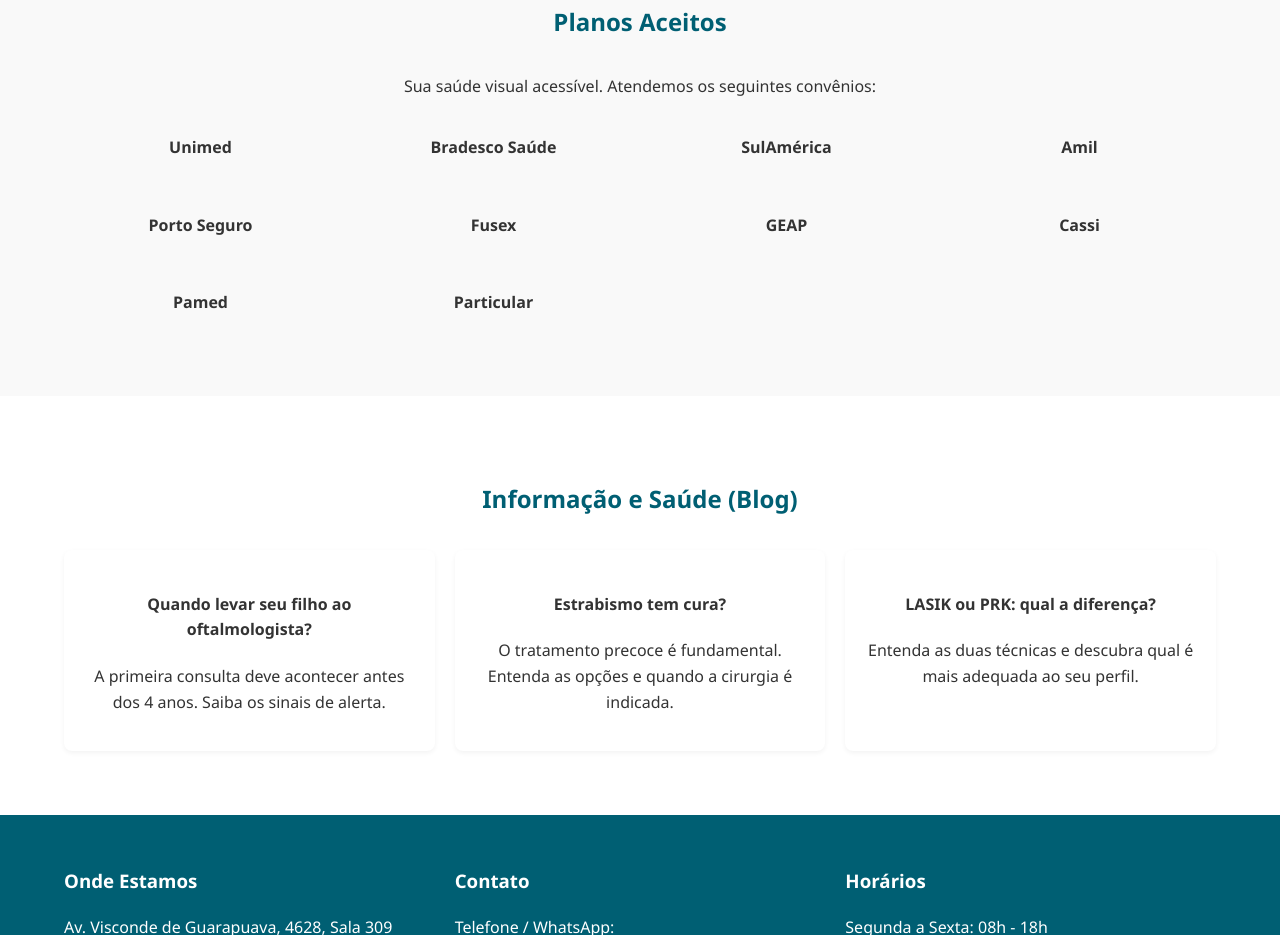
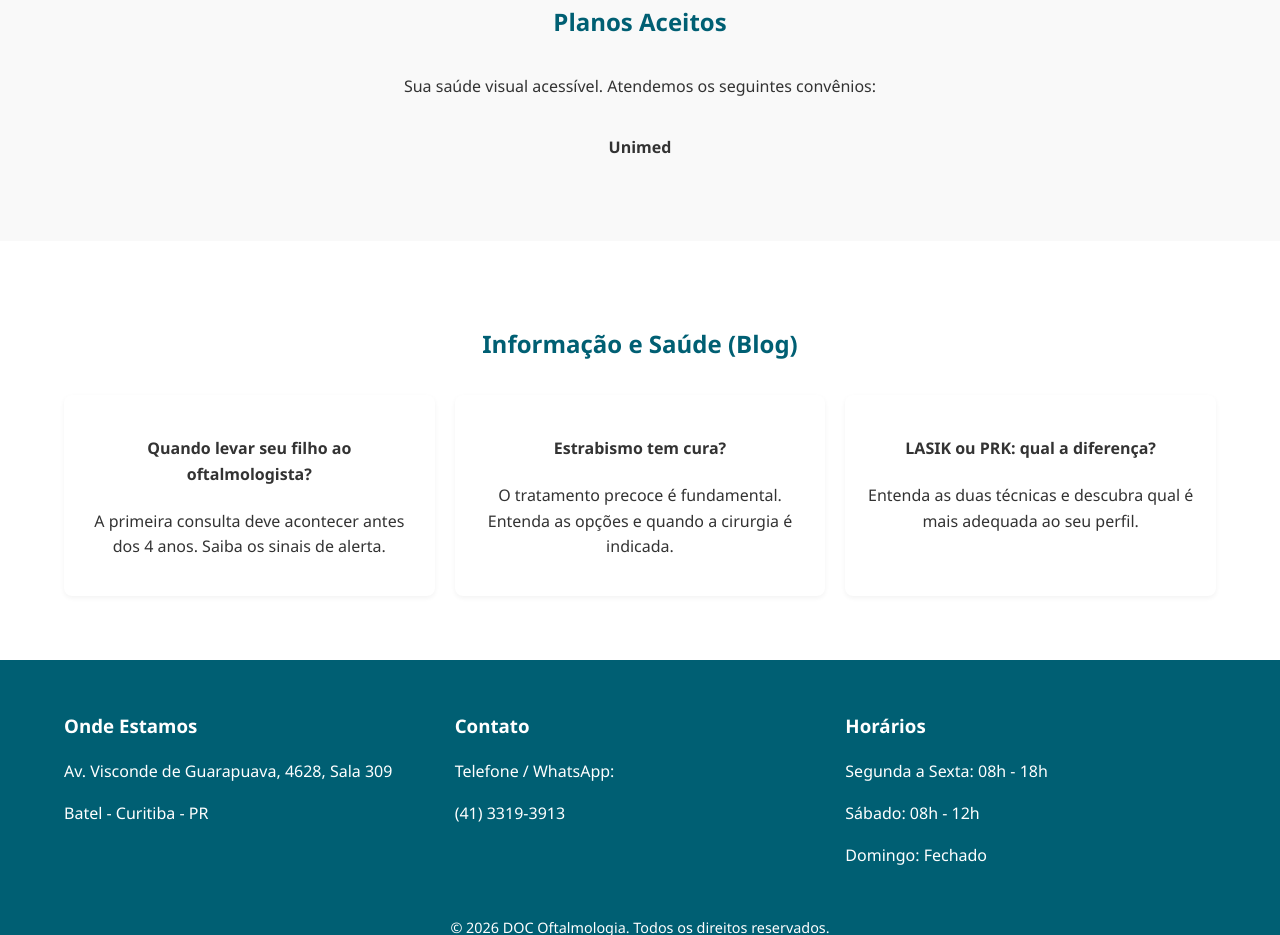
Before and after one commit to DocOftalmologia/Doc-Oftalmologia, a plain HTML site: page index.html in a window 1280 px wide. Shown: the part 1466-2401 px from the top of the page. Drawn offline with Linux system fonts and the light colour scheme.

Commit message:
Update index.html

```diff
--- a/index.html
+++ b/index.html
@@ -146,8 +146,7 @@
         <h2>Planos Aceitos</h2>
         <p style="text-align: center;">Sua saúde visual acessível. Atendemos os seguintes convênios:</p>
         <div class="grid" style="text-align: center; font-weight: bold; margin-top: 20px;">
-            <p>Unimed</p><p>Bradesco Saúde</p><p>SulAmérica</p><p>Amil</p>
-            <p>Porto Seguro</p><p>Fusex</p><p>GEAP</p><p>Cassi</p><p>Pamed</p><p>Particular</p>
+            <p>Unimed
         </div>
     </section>
 
```
